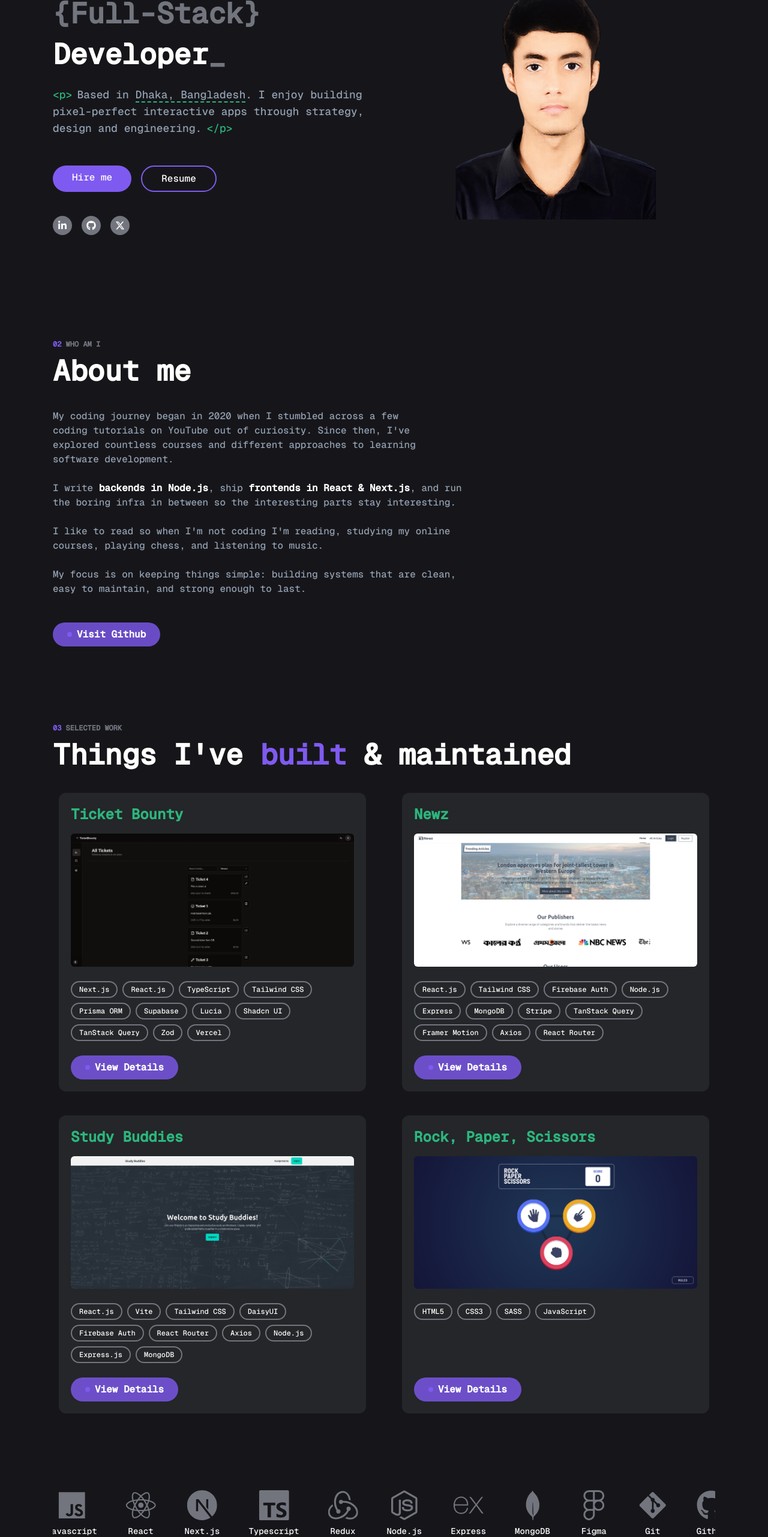
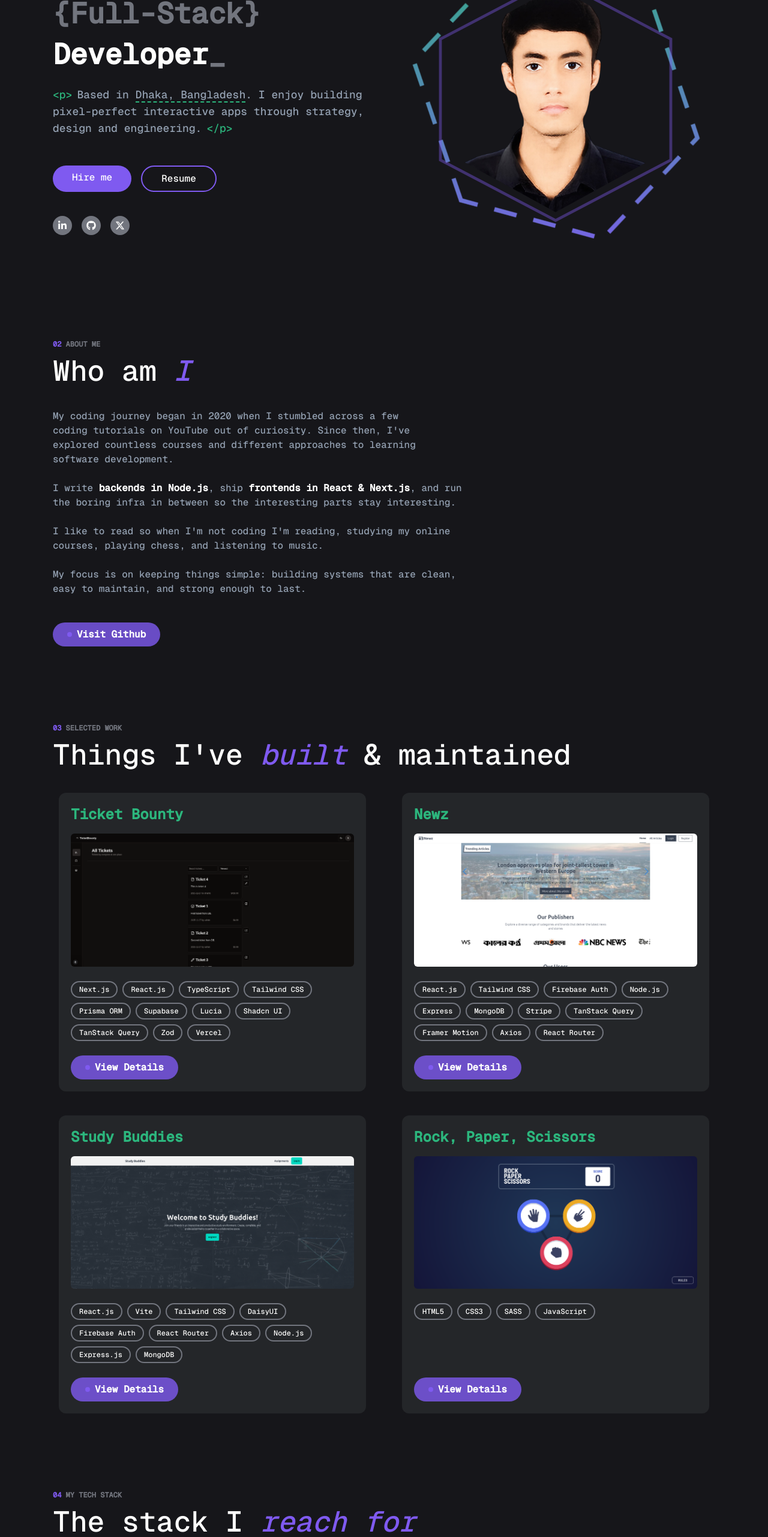
Before and after one commit to shantoopaul/shantoopaul-portfolio, a Next.js app: page / in a window 1280 px wide. Shown: the part 234-2797 px from the top of the page at 60% size. Built offline with nearby package versions, Linux system fonts and the light colour scheme.

Commit message:
update tech stack

```diff
--- a/app/globals.css
+++ b/app/globals.css
@@ -16,3 +16,17 @@
 .heading-size {
   font-size: clamp(2rem, 1.4966rem + 2.1477vw, 3rem);
 }
+
+@keyframes spin-slow {
+  from {
+    transform: rotate(0deg);
+  }
+
+  to {
+    transform: rotate(360deg);
+  }
+}
+
+.animate-spin-slow {
+  animation: spin-slow 10s linear infinite;
+}
--- a/app/page.tsx
+++ b/app/page.tsx
@@ -3,7 +3,6 @@ import Contact from "@/components/home/Contact";
 import Footer from "@/components/home/Footer";
 import Hero from "@/components/home/Hero";
 import Portfolio from "@/components/home/Portfolio";
-import Skills from "@/components/home/Skills";
 import TechSlider from "@/components/home/TechSlider";
 
 export default function Home() {
@@ -13,7 +12,6 @@ export default function Home() {
       <About />
       <Portfolio />
       <TechSlider />
-      <Skills />
       <Contact />
       <Footer />
     </>
--- a/components/home/About.tsx
+++ b/components/home/About.tsx
@@ -7,10 +7,10 @@ export default function About() {
       <hgroup className="flex flex-col gap-3 mb-10">
         <h2 className="text-secondary text-xs font-bold">
           <span className="text-primary">02 </span>
-          WHO AM I
+          ABOUT ME
         </h2>
-        <p className="heading-size font-bold leading-none">
-          About me
+        <p className="heading-size leading-none">
+          Who am <span className="text-primary italic">I</span>
         </p>
       </hgroup>
 
--- a/components/home/Hero.tsx
+++ b/components/home/Hero.tsx
@@ -85,7 +85,51 @@ export default function Hero() {
           </div>
         </div>
         <div className="flex justify-center">
-          <Image src={"/shanto-paul.png"} alt="Shanto Paul" width={400} height={400} />
+          <div className="relative w-120 h-120 flex items-center justify-center">
+            {/* Rotating dashed hexagon outline */}
+            <svg viewBox="0 0 100 100" className="absolute inset-0 w-full h-full animate-spin-slow">
+              <defs>
+                <linearGradient id="hexGradient" x1="0%" y1="0%" x2="100%" y2="100%">
+                  <stop offset="0%" stopColor="var(--color-primary)" />
+                  <stop offset="100%" stopColor="var(--color-tertiary)" />
+                </linearGradient>
+              </defs>
+              <polygon
+                points="50,2 95,26 95,74 50,98 5,74 5,26"
+                fill="none"
+                stroke="url(#hexGradient)"
+                strokeWidth="1.5"
+                strokeDasharray="8 6"
+              />
+            </svg>
+
+            {/* Static inner hexagon frame */}
+            <svg viewBox="0 0 100 100" className="absolute inset-0 w-full h-full">
+              <polygon
+                points="50,8 90,29 90,71 50,92 10,71 10,29"
+                fill="none"
+                stroke="var(--color-primary)"
+                strokeOpacity="0.4"
+                strokeWidth="1"
+              />
+            </svg>
+
+            {/* Hexagon-clipped image */}
+            <div
+              className="w-[85%] h-[85%] overflow-hidden"
+              style={{
+                clipPath: "polygon(50% 4%, 92% 27%, 92% 73%, 50% 96%, 8% 73%, 8% 27%)",
+              }}
+            >
+              <Image
+                src={"/shanto-paul.png"}
+                alt="Shanto Paul"
+                width={400}
+                height={400}
+                className="w-full h-full object-cover"
+              />
+            </div>
+          </div>
         </div>
       </div>
     </div>
--- a/components/home/Portfolio.tsx
+++ b/components/home/Portfolio.tsx
@@ -8,8 +8,8 @@ const Portfolio: React.FC = () => {
           <span className="text-primary">03 </span>
           SELECTED WORK
         </h2>
-        <p className="heading-size font-bold leading-none">
-          Things I've <span className="text-primary">built</span> & maintained
+        <p className="heading-size leading-none">
+          Things I've <span className="text-primary italic">built</span> & maintained
         </p>
       </hgroup>
       <PortfolioCard />
--- a/components/home/Skills.tsx
+++ /dev/null
@@ -1,124 +0,0 @@
-"use client";
-
-import {
-  FaHtml5,
-  FaCss3Alt,
-  FaReact,
-  FaNodeJs,
-  FaFigma,
-  FaGithub,
-  FaGitAlt,
-  FaJs,
-} from "react-icons/fa";
-import {
-  SiTailwindcss,
-  SiNextdotjs,
-  SiExpress,
-  SiMongodb,
-  SiTypescript,
-  SiRedux,
-  SiFirebase,
-  SiNotion,
-} from "react-icons/si";
-import {
-  Tooltip,
-  TooltipContent,
-  TooltipProvider,
-  TooltipTrigger,
-} from "@/components/ui/tooltip";
-
-const technologies = {
-  frontend: [
-    { name: "HTML5", icon: FaHtml5 },
-    { name: "CSS3", icon: FaCss3Alt },
-    { name: "JavaScript", icon: FaJs },
-    { name: "React", icon: FaReact },
-    { name: "TypeScript", icon: SiTypescript },
-    { name: "Tailwind CSS", icon: SiTailwindcss },
-    { name: "Next.js", icon: SiNextdotjs },
-    { name: "Redux", icon: SiRedux },
-  ],
-  backend: [
-    { name: "Node.js", icon: FaNodeJs },
-    { name: "Express", icon: SiExpress },
-    { name: "MongoDB", icon: SiMongodb },
-    { name: "Firebase", icon: SiFirebase },
-  ],
-  tools: [
-    { name: "Git", icon: FaGitAlt },
-    { name: "Github", icon: FaGithub },
-    { name: "Figma", icon: FaFigma },
-    { name: "Notion", icon: SiNotion },
-  ],
-};
-
-export default function Skills() {
-  return (
-    <section className="py-16">
-      <h2 className="text-4xl md:text-5xl text-center">
-        My Skills
-      </h2>
-      <TooltipProvider>
-        <div className="grid gap-5 grid-cols-1 lg:grid-cols-2 mt-8">
-          {Object.entries(technologies).map(([section, items]) => (
-            <div
-              key={section}
-              className="bg-gray-950 border border-gray-700 rounded-lg overflow-hidden font-mono"
-            >
-              {/* Code block header */}
-              <div className="bg-gray-800 border-b border-gray-700 px-4 py-2 flex items-center gap-2">
-                <div className="flex gap-1.5">
-                  <div className="w-3 h-3 rounded-full bg-red-500"></div>
-                  <div className="w-3 h-3 rounded-full bg-yellow-500"></div>
-                  <div className="w-3 h-3 rounded-full bg-green-500"></div>
-                </div>
-                <span className="text-gray-400 text-sm ml-2">
-                  {section}.js
-                </span>
-              </div>
-
-              {/* Code content */}
-              <div className="p-4">
-                <div className="text-purple-400 text-sm mb-2">
-                  <span className="text-blue-400">const</span>{" "}
-                  <span className="text-yellow-300">{section}</span>{" "}
-                  <span className="text-white">=</span>{" "}
-                  <span className="text-green-400">{"{"}</span>
-                </div>
-
-                <div className="flex flex-wrap gap-4 ml-4 mb-2">
-                  {items.map((tech) => {
-                    const IconComponent = tech.icon;
-                    return (
-                      <Tooltip key={tech.name}>
-                        <TooltipTrigger asChild>
-                          <div className="cursor-pointer">
-                            <div className="w-12 h-12 rounded bg-gray-800 border border-gray-600 flex items-center justify-center hover:border-gray-500 transition-colors">
-                              <IconComponent
-                                className={`w-6 h-6 text-green-400`}
-                              />
-                            </div>
-                          </div>
-                        </TooltipTrigger>
-                        <TooltipContent
-                          side="top"
-                          className="bg-gray-800 text-green-400 border border-gray-600 font-mono text-xs"
-                        >
-                          <p>{tech.name}</p>
-                        </TooltipContent>
-                      </Tooltip>
-                    );
-                  })}
-                </div>
-
-                <div className="text-green-400 text-sm mt-6">
-                  <span className="text-green-400">{"}"}</span>
-                </div>
-              </div>
-            </div>
-          ))}
-        </div>
-      </TooltipProvider>
-    </section>
-  );
-}
--- a/components/home/TechSlider.tsx
+++ b/components/home/TechSlider.tsx
@@ -8,6 +8,7 @@ import {
   FaGithub,
   FaGitAlt,
   FaJs,
+  FaDocker,
 } from "react-icons/fa";
 import {
   SiTailwindcss,
@@ -17,33 +18,82 @@ import {
   SiTypescript,
   SiRedux,
   SiFirebase,
+  SiNotion,
+  SiGraphql,
+  SiPostgresql,
+  SiRedis,
+  SiPrisma,
+  SiSupabase,
+  SiKubernetes,
+  SiVercel,
+  SiNetlify,
+  SiZod,
+  SiExcalidraw,
 } from "react-icons/si";
+import { TbSql } from "react-icons/tb";
+import { VscJson } from "react-icons/vsc";
 
-const LogoColor = "#72757e"; // sky = 600
+const LogoColor = "#72757e";
 
-const techStack = [
-  { name: "HTML", icon: <FaHtml5 size={50} color={LogoColor} /> },
-  { name: "CSS", icon: <FaCss3Alt size={50} color={LogoColor} /> },
+const frontendStack = [
+  { name: "Figma", icon: <FaFigma size={50} color={LogoColor} /> },
+  { name: "Notion", icon: <SiNotion size={50} color={LogoColor} /> },
+  { name: "Excalidraw", icon: <SiExcalidraw size={50} color={LogoColor} /> },
+  { name: "HTML5", icon: <FaHtml5 size={50} color={LogoColor} /> },
+  { name: "CSS3", icon: <FaCss3Alt size={50} color={LogoColor} /> },
   { name: "Tailwind CSS", icon: <SiTailwindcss size={50} color={LogoColor} /> },
   { name: "Javascript", icon: <FaJs size={50} color={LogoColor} /> },
-  { name: "React", icon: <FaReact size={50} color={LogoColor} /> },
+  { name: "Typescript", icon: <SiTypescript size={50} color={LogoColor} /> },
   { name: "Next.js", icon: <SiNextdotjs size={50} color={LogoColor} /> },
-  { name: "Typescript", icon: <SiTypescript size={50} color={LogoColor} /> },
-  { name: "Redux", icon: <SiRedux size={50} color={LogoColor} /> },
-  { name: "Node.js", icon: <FaNodeJs size={50} color={LogoColor} /> },
-  { name: "Express", icon: <SiExpress size={50} color={LogoColor} /> },
-  { name: "MongoDB", icon: <SiMongodb size={50} color={LogoColor} /> },
-  { name: "Figma", icon: <FaFigma size={50} color={LogoColor} /> },
+  { name: "React.js", icon: <FaReact size={50} color={LogoColor} /> },
+  { name: "Redux.js", icon: <SiRedux size={50} color={LogoColor} /> },
+  { name: "JSON", icon: <VscJson size={50} color={LogoColor} /> },
+  { name: "Zod", icon: <SiZod size={50} color={LogoColor} /> },
+];
+
+const backendStack = [
   { name: "Git", icon: <FaGitAlt size={50} color={LogoColor} /> },
   { name: "Github", icon: <FaGithub size={50} color={LogoColor} /> },
+  { name: "Node.js", icon: <FaNodeJs size={50} color={LogoColor} /> },
+  { name: "Express.js", icon: <SiExpress size={50} color={LogoColor} /> },
+  { name: "GraphQL", icon: <SiGraphql size={50} color={LogoColor} /> },
+  { name: "SQL", icon: <TbSql size={50} color={LogoColor} /> },
+  { name: "PostgreSQL", icon: <SiPostgresql size={50} color={LogoColor} /> },
+  { name: "MongoDB", icon: <SiMongodb size={50} color={LogoColor} /> },
+  { name: "Redis", icon: <SiRedis size={50} color={LogoColor} /> },
+  { name: "Prisma", icon: <SiPrisma size={50} color={LogoColor} /> },
+  { name: "Supabase", icon: <SiSupabase size={50} color={LogoColor} /> },
   { name: "Firebase", icon: <SiFirebase size={50} color={LogoColor} /> },
+  { name: "Docker", icon: <FaDocker size={50} color={LogoColor} /> },
+  { name: "Kubernetes", icon: <SiKubernetes size={50} color={LogoColor} /> },
+  { name: "Vercel", icon: <SiVercel size={50} color={LogoColor} /> },
+  { name: "Netlify", icon: <SiNetlify size={50} color={LogoColor} /> },
 ];
 
 export default function TechSlider() {
   return (
-    <div className="flex items-center justify-between gap-10 py-16">
-      <Marquee gradient={false} speed={60}>
-        {techStack.map((tech, index) => (
+    <div className="py-16">
+      <hgroup className="flex flex-col gap-3 mb-10">
+        <h2 className="text-secondary text-xs font-bold">
+          <span className="text-primary">04 </span>
+          MY TECH STACK
+        </h2>
+        <p className="heading-size leading-none">
+          The stack I <span className="text-primary italic">reach for</span>
+        </p>
+      </hgroup>
+
+      <Marquee gradient={false} speed={40} className="mb-10">
+        {frontendStack.map((tech, index) => (
+          <div key={index} className="mx-6 flex flex-col items-center">
+            {tech.icon}
+            <p className="mt-2 text-sm">{tech.name}</p>
+          </div>
+        ))}
+      </Marquee>
+
+      <Marquee gradient={false} speed={50} direction="right">
+        {backendStack.map((tech, index) => (
           <div key={index} className="mx-6 flex flex-col items-center">
             {tech.icon}
             <p className="mt-2 text-sm">{tech.name}</p>
```
